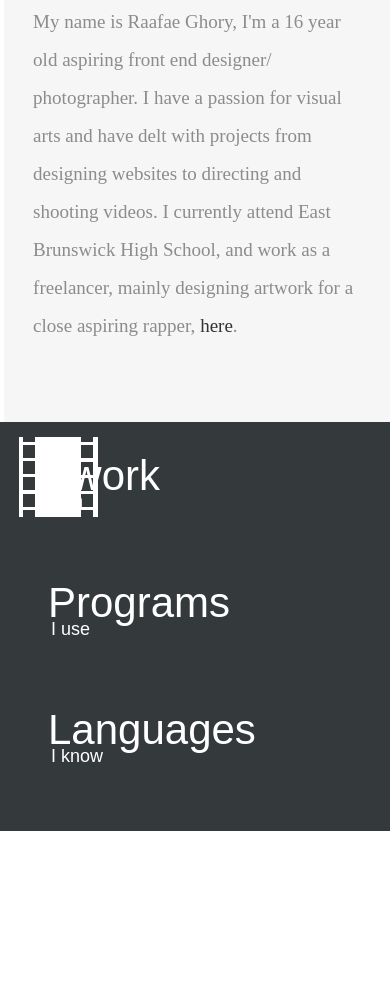
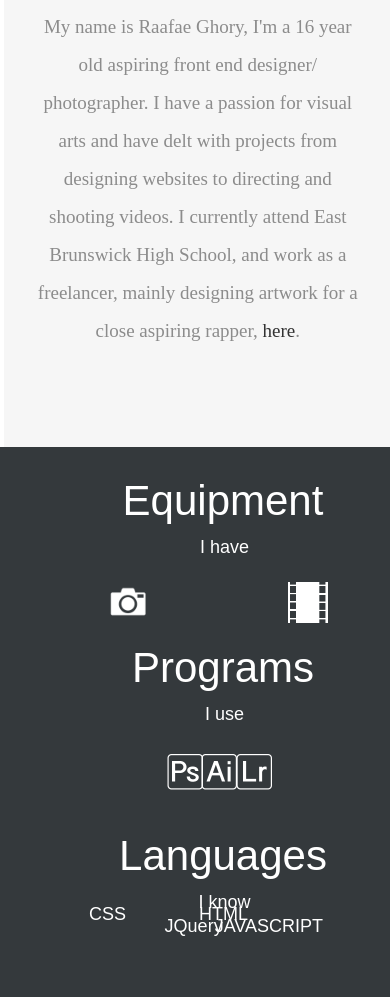
Before and after one commit to raafae/rafgho, a plain HTML site: page index.html in a window 390 px wide. Shown: the part 612-1617 px from the top of the page. Before the commit the page ends 1451 px from the top, so only its background shows below. Drawn offline with nearby package versions, Linux system fonts and the light colour scheme; a web font is replaced by a local one.

Commit message:
added programs in prof page
images for logos

```diff
--- a/css/style.css
+++ b/css/style.css
@@ -167,7 +167,7 @@ section.intropage p {
 }
 
 #welcome{
-  margin-right: 5%;
+  margin-right: -10%;
 }
 section.aboutpage {
     background-color: #f6f6f6;
@@ -186,12 +186,6 @@ section.aboutpage h1{
     font-weight: 300;
     color: #8C8C8C;
 }
-/*
-section.aboutpage img#panel{
-    display: inline;
-    float: right;
-    margin: 0 0 0 400px;
-}*/
 
 @media only screen and (max-width: 480px){
   #welcome{
@@ -222,7 +216,7 @@ section.aboutpage img#panel{
    opacity: 0.3;
  }
    section.intropage h1{
-    text-shadow: 0px 0px 9px rgba(0, 0, 0, 2);
+    text-shadow: 0px 0px 9px rgba(0, 0, 0, 1);
    }
    section.intropage p{
     text-shadow: 0px 0px 9px rgba(0, 0, 0, 2);
@@ -243,12 +237,21 @@ section.aboutpage p#small{
     color: #8c8c8c;
 }
 
+@media only screen and (max-width: 480px){
+  section.intropage p{
+    margin-left: -25%;
+  }
+}
+
+div.examp{
+  margin-left: 15%;
+}
 section.aboutpage p#small.phto{
     margin-left:75px;
 }
 
 section.aboutpage p#small.wbdn{
-    margin-left:125px;
+    margin-left:-20px;
 }
 
 section.aboutpage p#small.grph{
@@ -260,7 +263,7 @@ section.aboutpage a{
 }
 
 section.aboutpage img#webpage{
-    margin-left: 150px;
+    margin-left: 0px;
     max-width: 100%;
 }
 
@@ -340,11 +343,75 @@ section.prof img{
 section.prof img#film{
     display: inline;
     float: right;
-    margin: -90px 300px 0 400px;
+    margin: -90px 20% 0 0;
 }
 
 section.prof img#dig{
   display: inline;
   float: right;
-  margin: -100px 500px 0 400px;
+  margin: -100px 40% 0 0;
+  padding-right: 20px;
 }
+
+section.prof img#ps{
+  float: right;
+  margin: -80px 45% 0 0;
+  padding-right: 20px;
+}
+
+section.prof img#ai{
+  float: right;
+  margin: -80px 30% 0 0;
+  padding-right: 20px;
+}
+
+section.prof img#lr{
+  float: right;
+  margin: -80px 15% 0 0;
+  padding-right: 20px;
+}
+
+section.prof p#html{
+  float:right;
+  margin-right: 50%;
+}
+
+section.prof p#css{
+  float:right;
+  margin-right: 40%;
+}
+
+section.prof p#java{
+  float:right;
+  margin-right: 25%;
+}
+
+section.prof p#jq{
+  float: right;
+  margin-right: 13%;
+}
+
+@media only screen and (max-width: 480px){
+  section.prof h1, p{
+    padding-bottom: 20px;
+    text-align: center;
+  }
+  section.prof img{
+    width: 40px;
+  }
+
+  section.prof img#film{
+    margin-top: -10px;
+    margin-right: 70px;
+}
+
+section.prof img#dig{
+  margin-top: -10px;
+}
+
+section.prof .progs{
+  margin-top: 90px;
+  margin-right: 70px;
+}
+
+}
--- a/index.html
+++ b/index.html
@@ -42,7 +42,7 @@
     <p class="aboutme"> My name is Raafae Ghory, I'm a 16 year old aspiring front end designer/ photographer. I have a passion for visual arts and have delt with projects from designing websites to directing and shooting videos. I currently attend East Brunswick High School, and work as a freelancer, mainly designing artwork for a close aspiring rapper, <a href="http://www.soundcloud.com/baby_elephant">here</a>. </p>
     <div class="examp">
       <img src="img/webpage.png" id="webpage">
-        <img src="camera.png" id="camera">
+        <img src="img/camera.png" id="camera">
           <img src="img/graph.png" id="graph">
       <br>
       <p id="small" class="wbdn">FRONT END WEBDESIGN</p>
@@ -55,17 +55,29 @@
 <section class="prof" id="prof">
 <a id="prof"></a>
   <div class="work">
-    <h1 class="work"> I work </h1>
-    <p class="work">with </p>
+    <h1 class="work"> Equipment </h1>
+    <p class="work">I have </p>
         <img src="img/fiilm.png" id="film">
         <img src="img/digital.png" id="dig">
   </div>
   <div class="prog">
     <h1>Programs</h1>
     <p> I use </p>
+    <div class="progs">
+        <img src="img/ps.png" id="ps">
+        <img src="img/ai.png" id="ai">
+        <img src="img/lr.png" id="lr">
+    </div>
+  </div>
   <div class="lang">
     <h1>Languages</h1>
       <p> I know</p>
+
+      <p id="html">HTML</p>
+      <P id="css">CSS</P>
+      <p id="java">JAVASCRIPT</p>
+      <p id="jq">JQuery</p>
+  </div>
 </section>
 <script type="text/javascript" src="http://ajax.googleapis.com/ajax/libs/jquery/1.7.1/jquery.min.js"></script>
 <script type="text/javascript" src="javascript/smoothscroll.js"></script>
```
Also changed, not shown: img/ai.png (added), img/camera.png (renamed from camera.png), img/lr.png (added), img/ps.png (added).
